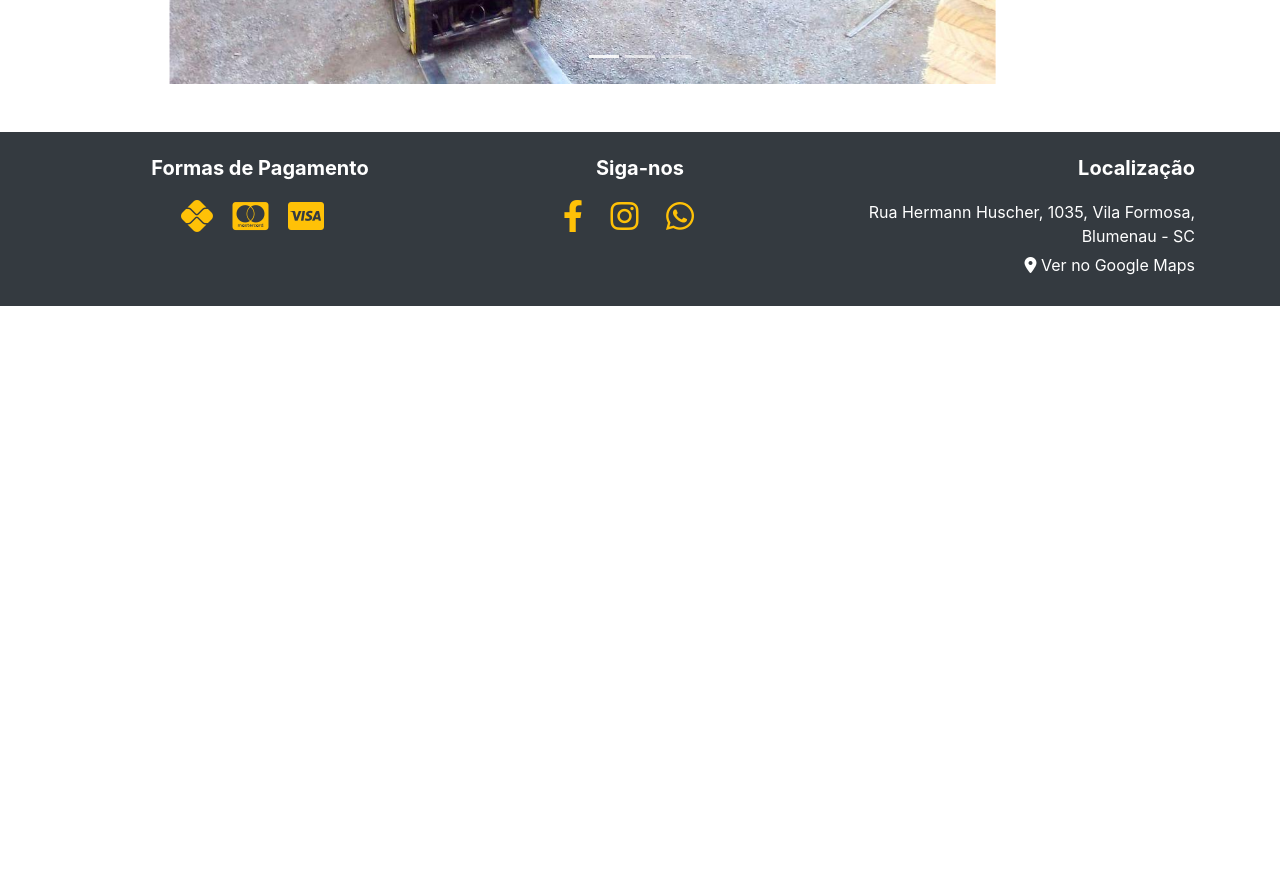
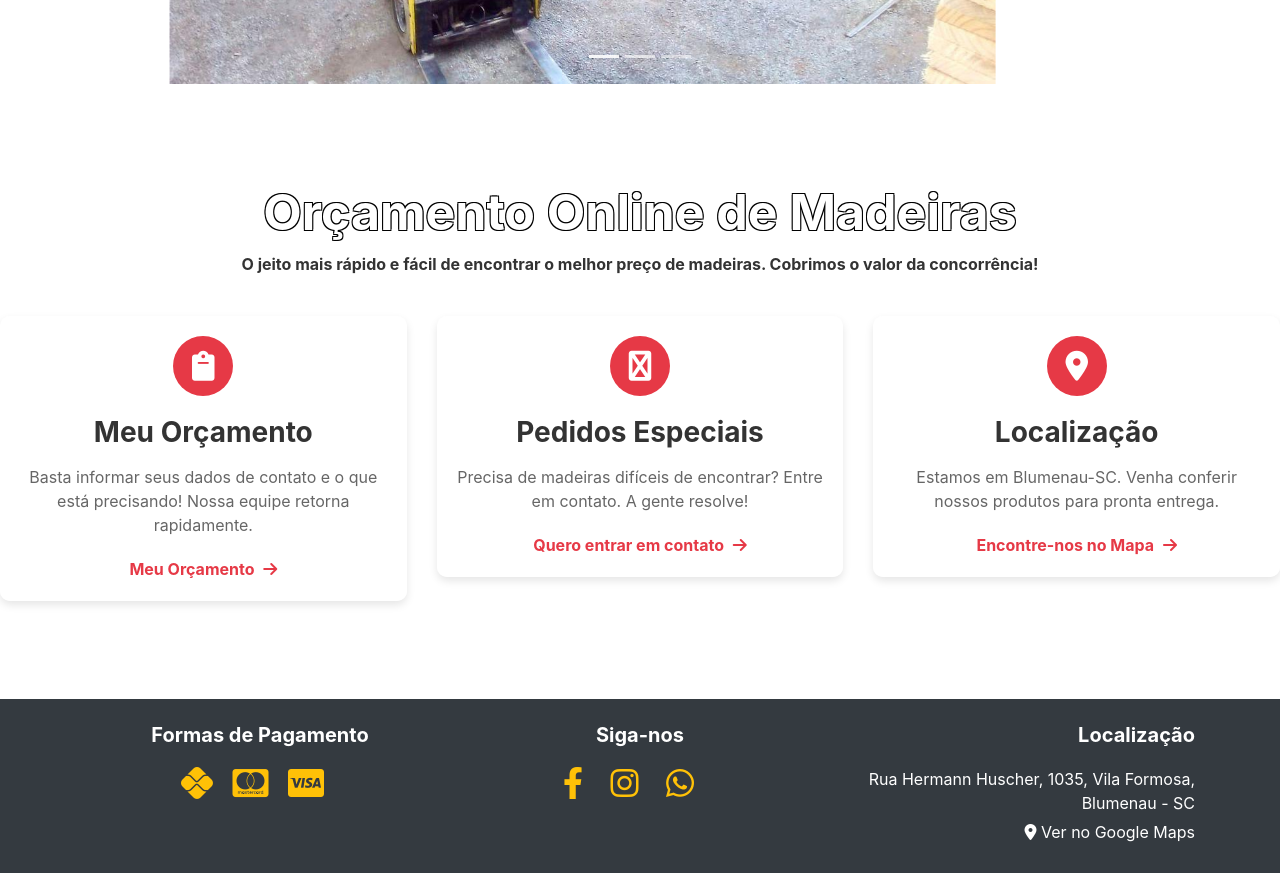
Before and after one commit to PedroAFG/villaFaria, a plain HTML site: page index.html in a window 1280 px wide. Shown: the part 780-1653 px from the top of the page. Before the commit the page ends 1086 px from the top, so only its background shows below. Drawn offline with nearby package versions, Linux system fonts and the light colour scheme.

Commit message:
Alterações para testes

```diff
--- a/css/styles.css
+++ b/css/styles.css
@@ -106,6 +106,88 @@ h1 {
     object-fit: contain;
 }
 
+/*Cards interativos página inicial 1*/
+
+.container-cards {
+    background-size: cover;
+    background-position: center;
+    padding: 50px 0;
+    border-radius: 15px; /* Para um toque mais elegante */
+}
+
+.section-title {
+    font-size: 50px;
+    color: #ffffff;
+    font-weight: bold;
+    text-shadow: -1px -1px 0 #000,
+                 1px -1px 0 #000,
+                 -1px 1px 0 #000,
+                 1px 1px 0 #000;
+    margin-bottom: 10px;
+}
+
+
+.section-subtitle {
+    color: #333;
+    font-weight: bold;
+    margin-bottom: 40px;
+}
+
+.card-custom {
+    background-color: rgba(255, 255, 255, 0.9); /* Transparência para destacar os cards sem esconder o fundo */
+    border-radius: 10px;
+    padding: 20px;
+    box-shadow: 0px 4px 8px rgba(0, 0, 0, 0.1);
+    transition: transform 0.3s ease, box-shadow 0.3s ease;
+}
+
+.card-custom:hover {
+    transform: translateY(-10px);
+    box-shadow: 0px 8px 16px rgba(0, 0, 0, 0.2);
+}
+
+.icon-container {
+    background-color: #e63946;
+    color: #fff;
+    border-radius: 50%;
+    width: 60px;
+    height: 60px;
+    display: flex;
+    justify-content: center;
+    align-items: center;
+    margin: 0 auto 20px;
+}
+
+.icon-custom {
+    font-size: 30px;
+}
+
+.card-custom h3 {
+    color: #333;
+    font-weight: bold;
+    margin-bottom: 15px;
+}
+
+.card-custom p {
+    color: #666;
+    margin-bottom: 20px;
+}
+
+.cta-link {
+    color: #e63946;
+    font-weight: bold;
+    text-decoration: none;
+}
+
+.cta-link i {
+    margin-left: 5px;
+}
+
+.cta-link:hover {
+    text-decoration: underline;
+}
+
+
 /*Configuração do rodape*/
 
 footer {
--- a/index.html
+++ b/index.html
@@ -9,7 +9,7 @@
     <link rel="stylesheet" href="https://cdnjs.cloudflare.com/ajax/libs/font-awesome/6.0.0-beta3/css/all.min.css">
 
 </head>
-<header>
+<header> <!-- cabeçalho da página -->
     <nav class="navbar navbar-expand-lg navbar-dark bg-dark">
         <a class="navbar-brand logo-hover" href="index.html">
             <img src="images/logo_branco.png" alt="Logo Villa Faria" width="160" height="auto">
@@ -35,7 +35,7 @@
         </div>
     </nav>
 </header>
-<body>
+<body> <!-- corpo da página -->
     <div class="horario-modal">
         <div class="horario-circulo" id="horarioCirculo">
             <i class="fas fa-exclamation"></i>
@@ -45,7 +45,7 @@
         </div>
     </div>
 
-    <div class="container mt-5">
+    <div class="container mt-5"> <!-- seção welcome -->
         <div class="row">
             <div class="col">
                 <h1>Bem-vindo à Madeiras Villa Faria, estamos localizados em Blumenau!</h1>
@@ -53,7 +53,7 @@
             </div>
         </div>
     </div>
-    <div id="carouselExampleIndicators" class="carousel slide mt-5" data-ride="carousel">
+    <div id="carouselExampleIndicators" class="carousel slide mt-5" data-ride="carousel"> <!-- carrossel de imagens -->
         <ol class="carousel-indicators">
             <li data-target="#carouselExampleIndicators" data-slide-to="0" class="active"></li>
             <li data-target="#carouselExampleIndicators" data-slide-to="1"></li>
@@ -79,6 +79,50 @@
             <span class="sr-only">Próximo</span>
         </a>
     </div>
+    <div class="container-cards mt-5 text-center"> <!-- cards interativos -->
+        <h2 class="section-title">Orçamento Online de Madeiras</h2>
+        <p class="section-subtitle">O jeito mais rápido e fácil de encontrar o melhor preço de madeiras. Cobrimos o valor da concorrência!</p>
+
+        <div class="row">
+            <!-- Card 1 -->
+            <div class="col-md-4">
+                <div class="card-custom">
+                    <div class="icon-container">
+                        <i class="fas fa-clipboard icon-custom"></i>
+                    </div>
+                    <h3>Meu Orçamento</h3>
+                    <p>Basta informar seus dados de contato e o que está precisando! Nossa equipe retorna rapidamente.</p>
+                    <a href="orcamento.html" class="cta-link">Meu Orçamento <i class="fas fa-arrow-right"></i></a>
+                </div>
+            </div>
+
+            <!-- Card 2 -->
+            <div class="col-md-4">
+                <div class="card-custom">
+                    <div class="icon-container">
+                        <i class="fas fa-whatsapp icon-custom"></i>
+                    </div>
+                    <h3>Pedidos Especiais</h3>
+                    <p>Precisa de madeiras difíceis de encontrar? Entre em contato. A gente resolve!</p>
+                    <a href="https://api.whatsapp.com/send?phone=55${47991448075}&text=Olá! Preciso de ajuda, vim pelo site!" target="_blank" class="cta-link">Quero entrar em contato <i class="fas fa-arrow-right"></i></a>
+                </div>
+            </div>
+
+            <!-- Card 3 -->
+            <div class="col-md-4">
+                <div class="card-custom">
+                    <div class="icon-container">
+                        <i class="fas fa-map-marker-alt icon-custom"></i>
+                    </div>
+                    <h3>Localização</h3>
+                    <p>Estamos em Blumenau-SC. Venha conferir nossos produtos para pronta entrega.</p>
+                    <a href="https://www.google.com/maps/place/Madeiras+Villa+Faria/@-26.9375287,-49.0698832,15z/data=!4m2!3m1!1s0x0:0x1c3eea3169595d96?sa=X&ved=1t:2428&ictx=111" target="_blank" class="cta-link">Encontre-nos no Mapa <i class="fas fa-arrow-right"></i></a>
+                </div>
+            </div>
+        </div>
+    </div>
+
+
     <footer class="bg-dark text-white mt-5 pt-4 pb-4">
         <div class="container">
             <div class="row">
--- a/js/funcoesOrcamento.js
+++ b/js/funcoesOrcamento.js
@@ -22,7 +22,7 @@ document.getElementById('orcamentoForm').addEventListener('submit', function(eve
 
     if (contato === 'email') {
         // Enviar via email utilizando mailto:
-        const mailtoLink = `mailto:pedroantoniodefariagarcia@gmail.com?subject=Solicitação de Orçamento&body=Nome: ${nome}%0AEmail: ${email}%0ATipo de Cliente: ${tipoCliente}%0AEmpresa: ${empresa}%0ADescrição: ${descricao}`;
+        const mailtoLink = `mailto:madeirasvillafaria@gmail.com.com?subject=Solicitação de Orçamento&body=Nome: ${nome}%0AEmail: ${email}%0ATipo de Cliente: ${tipoCliente}%0AEmpresa: ${empresa}%0ADescrição: ${descricao}`;
         window.location.href = mailtoLink;
     } else if (contato === 'whatsapp') {
         // Enviar via WhatsApp
```
Also changed, not shown: images/fundo_madeira_secao_cards.jpg (added), images/fundo_madeirado.jpg (added).
